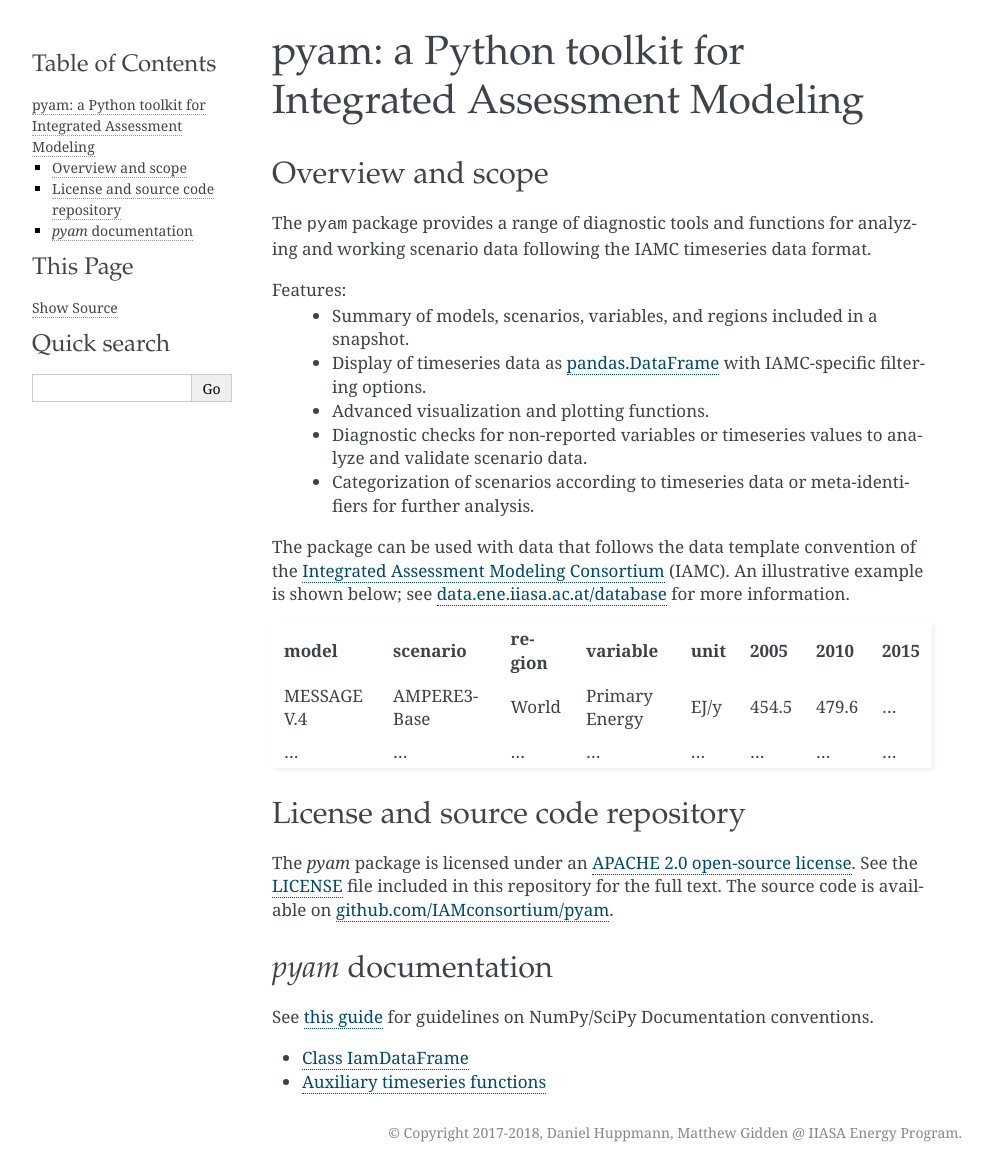
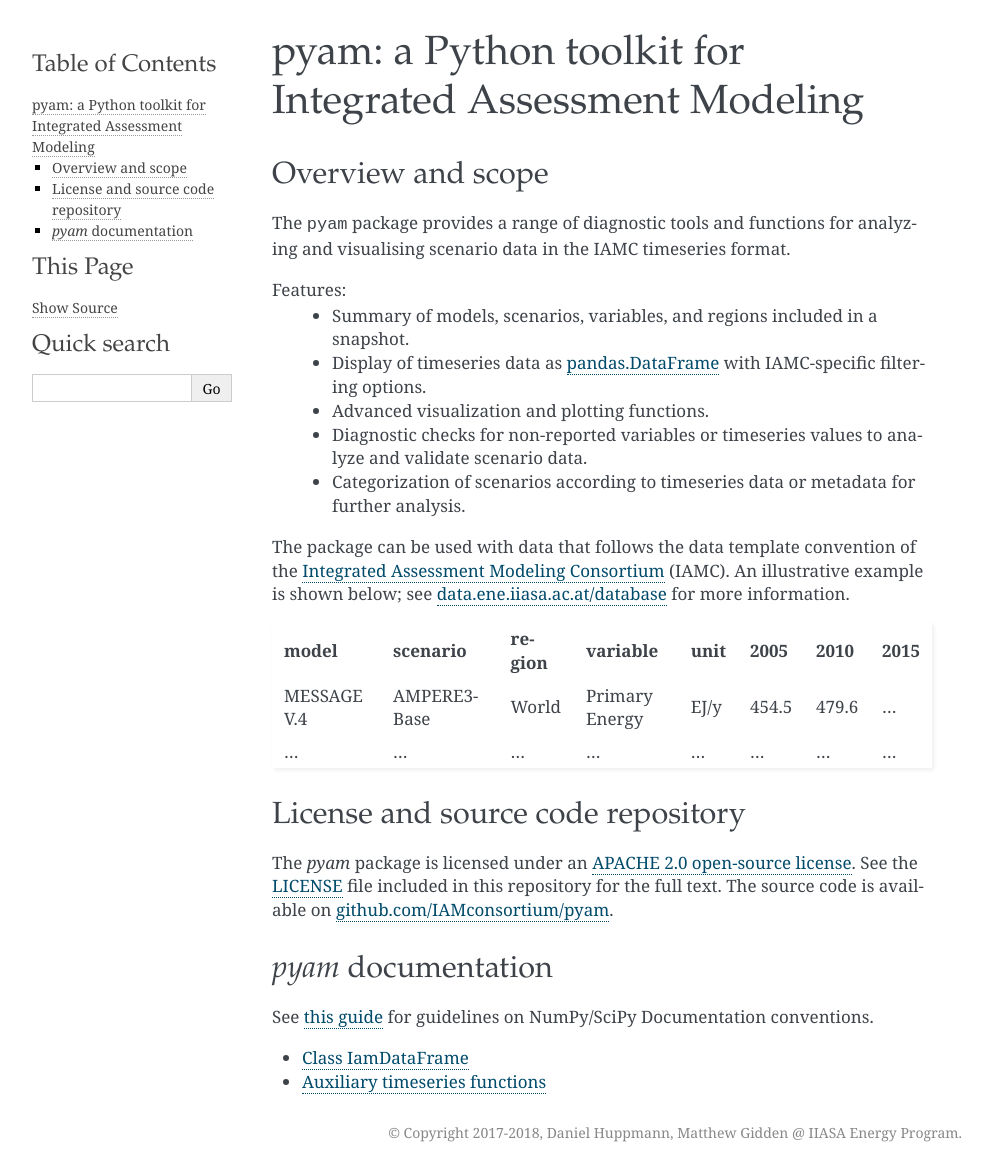
Before and after one commit to IAMconsortium/pyam, a Sphinx documentation site: the page built from doc/source/index.rst, in a window 1280 px wide. Shown: the whole page, without its empty margins (148-1140 px from the left). Built offline with Sphinx 7.4.7, drawn with Linux system fonts in a browser that asks for light colours; pages that are not in the unit, such as notebooks, are missing from menus.

Commit message:
rewrite of introduction on index page

```diff
--- a/doc/source/index.rst
+++ b/doc/source/index.rst
@@ -5,7 +5,7 @@
 ------------------
 
 The ``pyam`` package provides a range of diagnostic tools and functions
-for analyzing and working scenario data following the IAMC timeseries data format.
+for analyzing and visualising scenario data in the IAMC timeseries format.
 
 Features:
  - Summary of models, scenarios, variables, and regions included in a snapshot.
@@ -15,7 +15,7 @@
  - Diagnostic checks for non-reported variables or timeseries values
    to analyze and validate scenario data.
  - Categorization of scenarios according to timeseries data
-   or meta-identifiers for further analysis.
+   or metadata for further analysis.
 
 The package can be used with data that follows the data template convention
 of the `Integrated Assessment Modeling Consortium`_ (IAMC).
```
